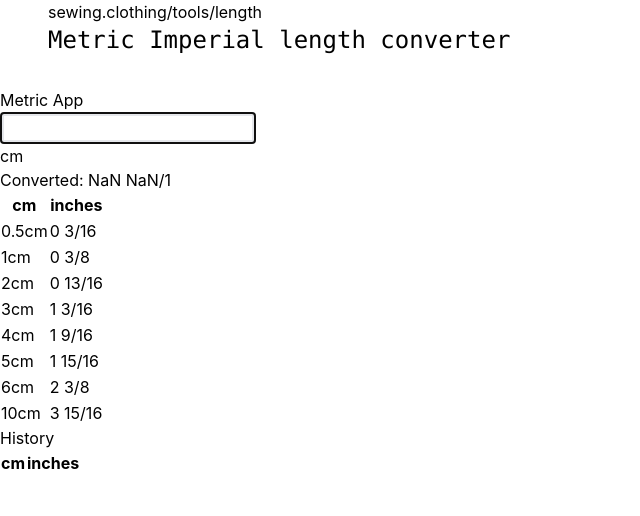
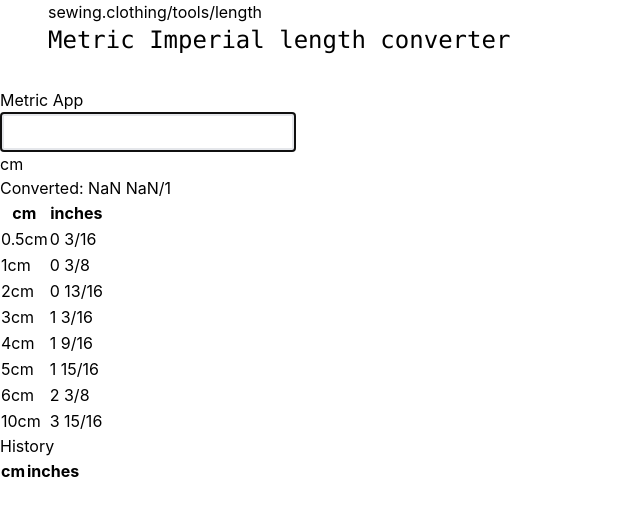
Before and after one commit to ZachGawlik/sewing-clothing, a Next.js app: page /tools/length in a window 1280 px wide. Shown: the top 516 px of the page, without its empty margins (0-640 px from the left). Built offline with nearby package versions, Linux system fonts and the light colour scheme; what @tailwindcss/typography would draw is missing.

Commit message:
feat(length): try remove zoom for input focus

```diff
--- a/pages/tools/length/MetricApp.tsx
+++ b/pages/tools/length/MetricApp.tsx
@@ -148,7 +148,7 @@ const MetricApp = () => {
             type="text"
             inputMode="decimal"
             autoComplete="off"
-            className="border-4"
+            className="border-4 h-10 text-lg"
             autoFocus={true}
             ref={textInput}
             onChange={(e) => {
```
